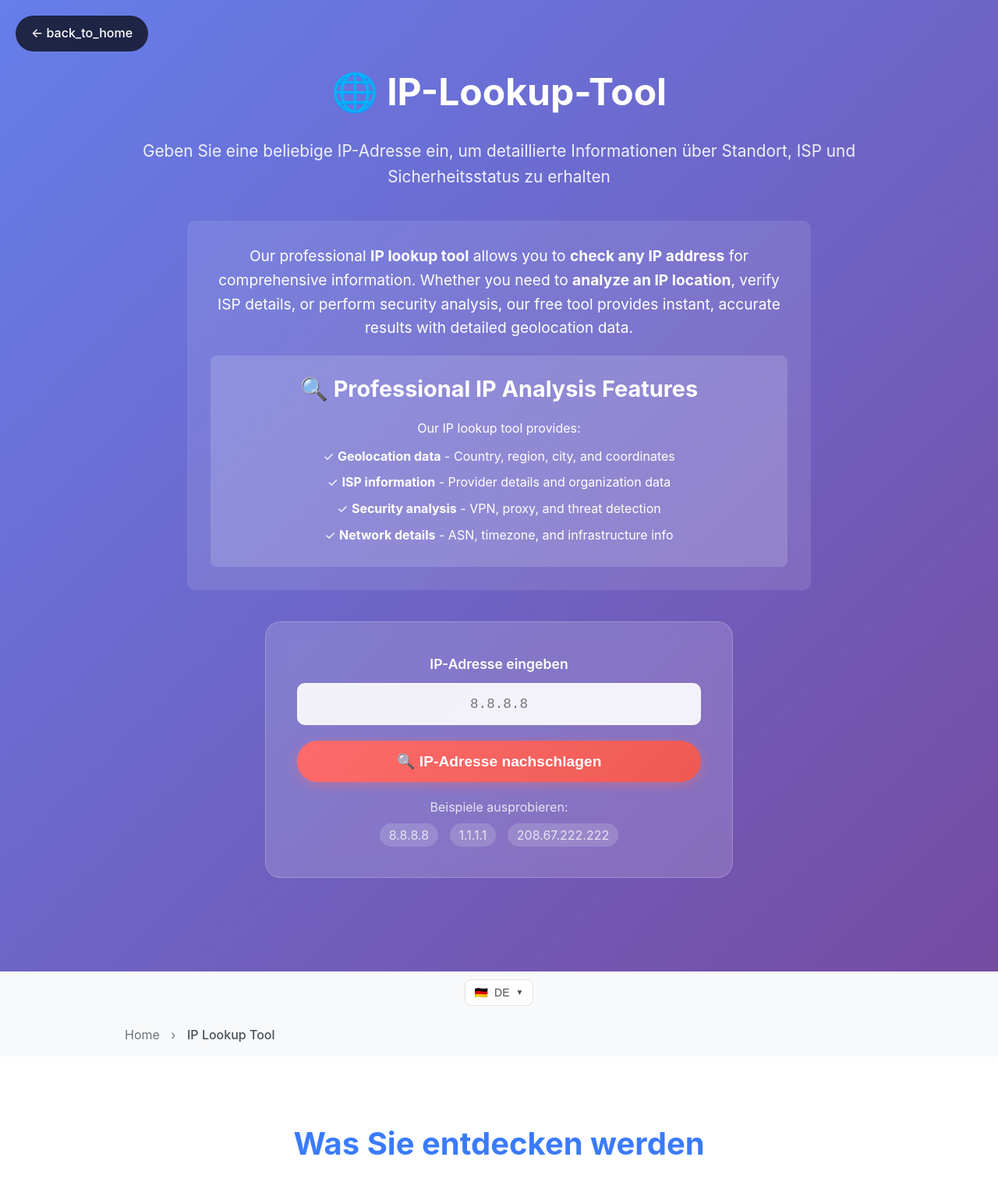
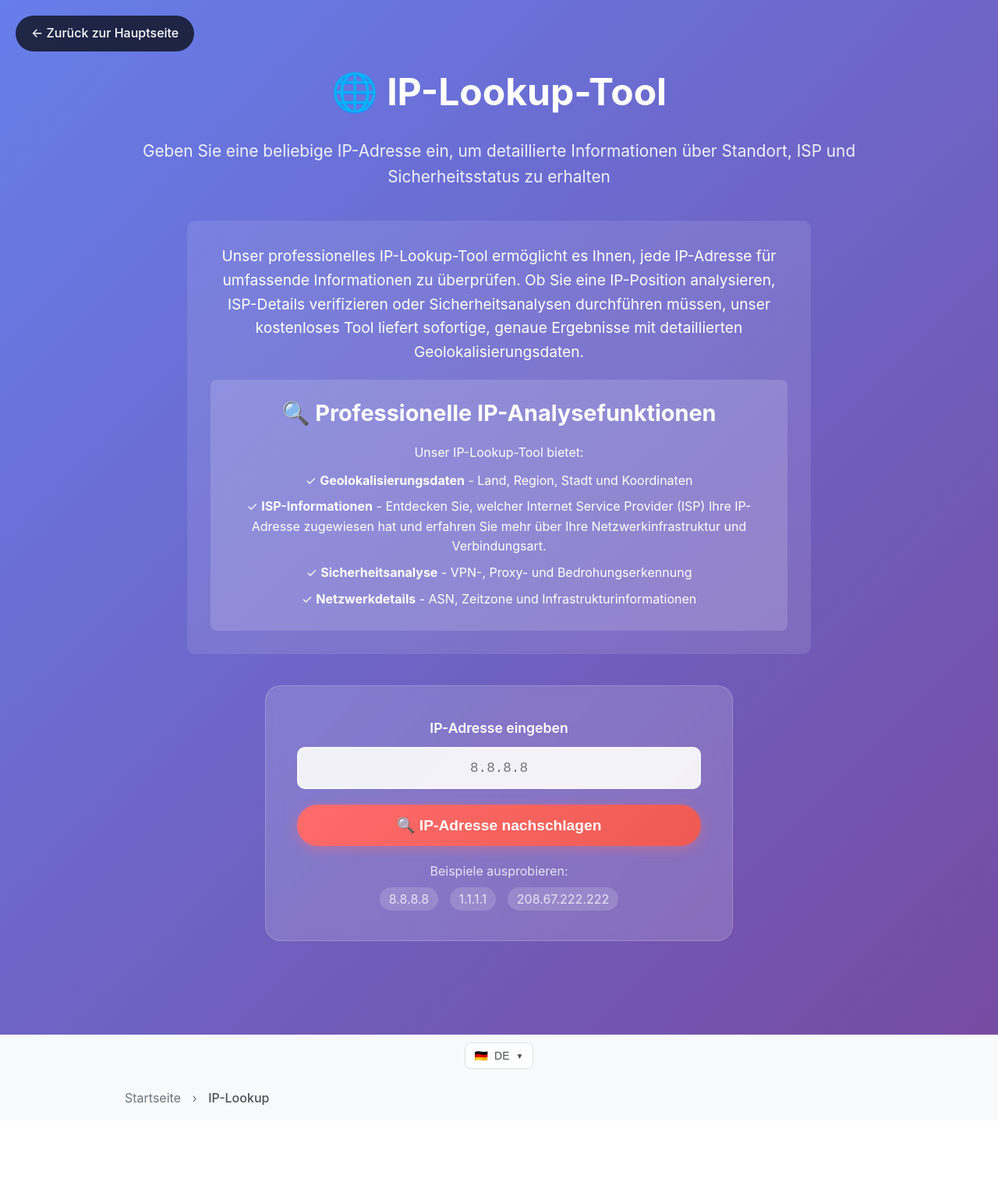
Before and after one commit to Stefanson0888/ip-checker, a FastAPI app: page /de/ip-lookup-tool in a window 1280 px wide. Shown: the top 1525 px of the page at 78% size. Run offline with FastAPI, Linux system fonts and the light colour scheme.

Commit message:
ip_lookup

```diff
--- a/locales/de/messages.json
+++ b/locales/de/messages.json
@@ -334,6 +334,19 @@
 
   "find_public_ip": "Finden Sie Ihre öffentliche IP-Adresse und Standortdetails",
   "analyze_any_ip": "Analysieren Sie jede IP-Adresse für detaillierte Informationen",
-  "complete_suite_tools": "Vollständige Suite von IP-Analyse-Tools"
+  "complete_suite_tools": "Vollständige Suite von IP-Analyse-Tools",
 
+  "ip_lookup_intro_text": "Unser professionelles IP-Lookup-Tool ermöglicht es Ihnen, jede IP-Adresse für umfassende Informationen zu überprüfen. Ob Sie eine IP-Position analysieren, ISP-Details verifizieren oder Sicherheitsanalysen durchführen müssen, unser kostenloses Tool liefert sofortige, genaue Ergebnisse mit detaillierten Geolokalisierungsdaten.",
+  "professional_ip_features": "Professionelle IP-Analysefunktionen",
+  "our_tool_provides": "Unser IP-Lookup-Tool bietet",
+  "geolocation_data": "Geolokalisierungsdaten",
+  "geolocation_data_desc": "Land, Region, Stadt und Koordinaten",
+  "security_analysis_desc": "VPN-, Proxy- und Bedrohungserkennung",
+  "network_details": "Netzwerkdetails",
+  "network_details_desc": "ASN, Zeitzone und Infrastrukturinformationen",
+  "home": "Startseite",
+  "find_current_ip_desc": "Finden Sie Ihre aktuelle öffentliche IP-Adresse und Ihren Standort",
+  "check_vpn_proxy_desc": "Überprüfen Sie, ob eine IP-Adresse VPN oder Proxy verwendet",
+  "full_ip_suite": "Vollständige IP-Suite",
+  "complete_ip_tools_desc": "Vollständige IP-Analyse- und Netzwerk-Tools"
 }
--- a/locales/en/messages.json
+++ b/locales/en/messages.json
@@ -386,6 +386,19 @@
 
   "find_public_ip": "Find your public IP address and location details",
   "analyze_any_ip": "Analyze any IP address for detailed information",
-  "complete_suite_tools": "Complete suite of IP analysis tools"
+  "complete_suite_tools": "Complete suite of IP analysis tools",
 
+  "ip_lookup_intro_text": "Our professional IP lookup tool allows you to check any IP address for comprehensive information. Whether you need to analyze an IP location, verify ISP details, or perform security analysis, our free tool provides instant, accurate results with detailed geolocation data.",
+  "professional_ip_features": "Professional IP Analysis Features",
+  "our_tool_provides": "Our IP lookup tool provides",
+  "geolocation_data": "Geolocation data",
+  "geolocation_data_desc": "Country, region, city, and coordinates",
+  "security_analysis_desc": "VPN, proxy, and threat detection",
+  "network_details": "Network details",
+  "network_details_desc": "ASN, timezone, and infrastructure info",
+  "home": "Home",
+  "find_current_ip_desc": "Find your current public IP address and location",
+  "check_vpn_proxy_desc": "Check if an IP address is using VPN or proxy",
+  "full_ip_suite": "Full IP Suite",
+  "complete_ip_tools_desc": "Complete IP analysis and networking tools"
 }
--- a/locales/hi/messages.json
+++ b/locales/hi/messages.json
@@ -333,5 +333,20 @@
 
   "find_public_ip": "अपना सार्वजनिक IP पता और स्थान विवरण खोजें",
   "analyze_any_ip": "विस्तृत जानकारी के लिए किसी भी IP पते का विश्लेषण करें",
-  "complete_suite_tools": "IP विश्लेषण उपकरणों का पूरा सूट"
+  "complete_suite_tools": "IP विश्लेषण उपकरणों का पूरा सूट",
+
+  "ip_lookup_intro_text": "हमारा प्रोफेशनल IP लुकअप टूल आपको व्यापक जानकारी के लिए किसी भी IP एड्रेस की जांच करने की अनुमति देता है। चाहे आपको IP स्थान का विश्लेषण करना हो, ISP विवरण सत्यापित करना हो, या सुरक्षा विश्लेषण करना हो, हमारा मुफ्त टूल विस्तृत जियोलोकेशन डेटा के साथ तत्काल, सटीक परिणाम प्रदान करता है।",
+  "professional_ip_features": "व्यावसायिक IP विश्लेषण सुविधाएं",
+  "our_tool_provides": "हमारा IP लुकअप टूल प्रदान करता है",
+  "geolocation_data": "जियोलोकेशन डेटा",
+  "geolocation_data_desc": "देश, क्षेत्र, शहर और निर्देशांक",
+  "isp_information_desc": "प्रदाता विवरण और संगठन डेटा",
+  "security_analysis_desc": "VPN, प्रॉक्सी और खतरा पहचान",
+  "network_details": "नेटवर्क विवरण",
+  "network_details_desc": "ASN, समय क्षेत्र और इन्फ्रास्ट्रक्चर जानकारी",
+  "home": "होम",
+  "find_current_ip_desc": "अपना वर्तमान सार्वजनिक IP पता और स्थान खोजें",
+  "check_vpn_proxy_desc": "जांचें कि क्या IP पता VPN या प्रॉक्सी का उपयोग कर रहा है",
+  "full_ip_suite": "पूर्ण IP सुइट",
+  "complete_ip_tools_desc": "पूर्ण IP विश्लेषण और नेटवर्किंग टूल्स"
 }
--- a/locales/pl/messages.json
+++ b/locales/pl/messages.json
@@ -333,6 +333,20 @@
 
   "find_public_ip": "Znajdź swój publiczny adres IP i szczegóły lokalizacji",
   "analyze_any_ip": "Analizuj dowolny adres IP w celu uzyskania szczegółowych informacji",
-  "complete_suite_tools": "Kompletny zestaw narzędzi analizy IP"
+  "complete_suite_tools": "Kompletny zestaw narzędzi analizy IP",
+
+ "ip_lookup_intro_text": "Nasze profesjonalne narzędzie wyszukiwania IP pozwala sprawdzić dowolny adres IP w celu uzyskania wyczerpujących informacji. Niezależnie od tego, czy musisz przeanalizować lokalizację IP, zweryfikować szczegóły ISP, czy przeprowadzić analizę bezpieczeństwa, nasze bezpłatne narzędzie zapewnia natychmiastowe, dokładne wyniki ze szczegółowymi danymi geolokalizacji.",
+  "professional_ip_features": "Profesjonalne funkcje analizy IP",
+  "our_tool_provides": "Nasze narzędzie wyszukiwania IP zapewnia",
+  "geolocation_data": "Dane geolokalizacji",
+  "geolocation_data_desc": "Kraj, region, miasto i współrzędne",
+  "security_analysis_desc": "Wykrywanie VPN, proxy i zagrożeń",
+  "network_details": "Szczegóły sieci",
+  "network_details_desc": "ASN, strefa czasowa i informacje o infrastrukturze",
+  "home": "Strona główna",
+  "find_current_ip_desc": "Znajdź swój obecny publiczny adres IP i lokalizację",
+  "check_vpn_proxy_desc": "Sprawdź, czy adres IP używa VPN lub proxy",
+  "full_ip_suite": "Pełny pakiet IP",
+  "complete_ip_tools_desc": "Kompletna analiza IP i narzędzia sieciowe"
 
 }
--- a/locales/ru/messages.json
+++ b/locales/ru/messages.json
@@ -386,6 +386,21 @@
 
   "find_public_ip": "Найдите свой публичный IP-адрес и детали местоположения",
   "analyze_any_ip": "Анализируйте любой IP-адрес для получения детальной информации",
-  "complete_suite_tools": "Полный набор инструментов анализа IP"
+  "complete_suite_tools": "Полный набор инструментов анализа IP",
+
+  "ip_lookup_intro_text": "Наш профессиональный инструмент поиска IP позволяет вам проверить любой IP-адрес для получения исчерпывающей информации. Независимо от того, нужно ли вам анализировать местоположение IP, проверять данные ISP или выполнять анализ безопасности, наш бесплатный инструмент предоставляет мгновенные, точные результаты с детальными данными геолокации.",
+  "professional_ip_features": "Профессиональные функции анализа IP",
+  "our_tool_provides": "Наш инструмент поиска IP предоставляет",
+  "geolocation_data": "Данные геолокации",
+  "geolocation_data_desc": "Страна, регион, город и координаты",
+  "security_analysis_desc": "Обнаружение VPN, прокси и угроз",
+  "network_details": "Сетевые детали",
+  "network_details_desc": "ASN, часовой пояс и информация об инфраструктуре",
+  "home": "Главная",
+  "find_current_ip_desc": "Найдите ваш текущий публичный IP-адрес и местоположение",
+  "check_vpn_proxy_desc": "Проверьте, использует ли IP-адрес VPN или прокси",
+  "full_ip_suite": "Полный IP-набор",
+  "complete_ip_tools_desc": "Полный анализ IP и сетевые инструменты"
+
 
 }
--- a/locales/uk/messages.json
+++ b/locales/uk/messages.json
@@ -342,6 +342,19 @@
 
   "find_public_ip": "Знайдіть вашу публічну IP-адресу та деталі місцезнаходження",
   "analyze_any_ip": "Аналізуйте будь-яку IP-адресу для отримання детальної інформації",
-  "complete_suite_tools": "Повний набір інструментів аналізу IP"
+  "complete_suite_tools": "Повний набір інструментів аналізу IP",
 
+  "ip_lookup_intro_text": "Наш професійний інструмент пошуку IP дозволяє вам перевірити будь-яку IP-адресу для отримання вичерпної інформації. Незалежно від того, чи потрібно вам аналізувати місцезнаходження IP, перевіряти дані ISP або виконувати аналіз безпеки, наш безкоштовний інструмент надає миттєві, точні результати з детальними даними геолокації.",
+  "professional_ip_features": "Професійні функції аналізу IP",
+  "our_tool_provides": "Наш інструмент пошуку IP надає",
+  "geolocation_data": "Дані геолокації",
+  "geolocation_data_desc": "Країна, регіон, місто та координати",
+  "security_analysis_desc": "Виявлення VPN, проксі та загроз",
+  "network_details": "Мережеві деталі",
+  "network_details_desc": "ASN, часовий пояс та інформація про інфраструктуру",
+  "home": "Головна",
+  "find_current_ip_desc": "Знайдіть вашу поточну публічну IP-адресу та місцезнаходження",
+  "check_vpn_proxy_desc": "Перевірте, чи використовує IP-адреса VPN або проксі",
+  "full_ip_suite": "Повний IP-набір",
+  "complete_ip_tools_desc": "Повний аналіз IP та мережеві інструменти"
 }
--- a/templates/ip-lookup-tool.html
+++ b/templates/ip-lookup-tool.html
@@ -361,7 +361,7 @@
     height="0" width="0" style="display:none;visibility:hidden"></iframe></noscript>
     {% endif %}
 
-    <a href="/" class="back-link">← {{ _('back_to_home') }}</a>
+    <a href="{% if lang != 'en' %}/{{ lang }}/{% else %}/{% endif %}" class="back-link">← {{ _('back_to_main') }}</a>
 
     <header>
         <div class="container">
@@ -370,17 +370,17 @@
 
             <div style="background: rgba(255, 255, 255, 0.1); padding: 30px; border-radius: 10px; margin: 2rem auto; max-width: 800px;">
                 <p style="font-size: 1.2rem; text-align: center; margin-bottom: 20px; color: white;">
-                    Our professional <strong>IP lookup tool</strong> allows you to <strong>check any IP address</strong> for comprehensive information. Whether you need to <strong>analyze an IP location</strong>, verify ISP details, or perform security analysis, our free tool provides instant, accurate results with detailed geolocation data.
+                    {{ _('ip_lookup_intro_text') }}
                 </p>
 
                 <div style="background: rgba(255, 255, 255, 0.15); padding: 20px; border-radius: 8px; margin-top: 20px;">
-                    <h3 style="color: white; margin-bottom: 15px;">🔍 Professional IP Analysis Features</h3>
-                    <p style="color: white; margin-bottom: 10px;">Our IP lookup tool provides:</p>
+                    <h3 style="color: white; margin-bottom: 15px;">🔍 {{ _('professional_ip_features') }}</h3>
+                    <p style="color: white; margin-bottom: 10px;">{{ _('our_tool_provides') }}:</p>
                     <ul style="list-style: none; padding: 0; color: white;">
-                        <li style="margin: 8px 0;">✓ <strong>Geolocation data</strong> - Country, region, city, and coordinates</li>
-                        <li style="margin: 8px 0;">✓ <strong>ISP information</strong> - Provider details and organization data</li>
-                        <li style="margin: 8px 0;">✓ <strong>Security analysis</strong> - VPN, proxy, and threat detection</li>
-                        <li style="margin: 8px 0;">✓ <strong>Network details</strong> - ASN, timezone, and infrastructure info</li>
+                        <li style="margin: 8px 0;">✓ <strong>{{ _('geolocation_data') }}</strong> - {{ _('geolocation_data_desc') }}</li>
+                        <li style="margin: 8px 0;">✓ <strong>{{ _('isp_information') }}</strong> - {{ _('isp_information_desc') }}</li>
+                        <li style="margin: 8px 0;">✓ <strong>{{ _('security_analysis') }}</strong> - {{ _('security_analysis_desc') }}</li>
+                        <li style="margin: 8px 0;">✓ <strong>{{ _('network_details') }}</strong> - {{ _('network_details_desc') }}</li>
                     </ul>
                 </div>
             </div>
@@ -421,9 +421,9 @@
 
     <nav class="breadcrumbs" style="background: #f8f9fa; padding: 15px 0;">
         <div class="container">
-            <a href="/" style="color: #6c757d; text-decoration: none;">Home</a>
+            <a href="{% if lang != 'en' %}/{{ lang }}/{% else %}/{% endif %}" style="color: #6c757d; text-decoration: none;">{{ _('home') }}</a>
             <span style="margin: 0 10px; color: #6c757d;">›</span>
-            <span style="color: #495057; font-weight: 500;">IP Lookup Tool</span>
+            <span style="color: #495057; font-weight: 500;">{{ _('ip_lookup') }}</span>
         </div>
     </nav>
 
@@ -460,22 +460,22 @@
         </div>
         <section class="related-tools" style="background: #f8f9fa; padding: 60px 0; margin-top: 60px;">
             <div class="container">
-                <h2>Related IP Analysis Tools</h2>
+                <h2>{{ _('related_ip_tools') }}</h2>
                 <div style="display: grid; grid-template-columns: repeat(auto-fit, minmax(250px, 1fr)); gap: 20px; margin-top: 30px;">
                     <a href="{% if lang != 'en' %}/{{ lang }}{% endif %}/what-is-my-ip"
                        style="background: white; padding: 20px; border-radius: 10px; text-decoration: none; color: #495057; box-shadow: 0 2px 10px rgba(0,0,0,0.1);">
-                        <h3 style="color: #3a7bfd; margin-bottom: 10px;">🌐 What Is My IP</h3>
-                        <p>Find your current public IP address and location</p>
+                       <h3 style="color: #3a7bfd; margin-bottom: 10px;">🌐 {{ _('what_is_my_ip_title') }}</h3>
+                       <p>{{ _('find_current_ip_desc') }}</p>
                     </a>
                     <a href="{% if lang != 'en' %}/{{ lang }}{% endif %}/am-i-using-vpn"
                        style="background: white; padding: 20px; border-radius: 10px; text-decoration: none; color: #495057; box-shadow: 0 2px 10px rgba(0,0,0,0.1);">
-                        <h3 style="color: #3a7bfd; margin-bottom: 10px;">🔒 VPN Detection</h3>
-                        <p>Check if an IP address is using VPN or proxy</p>
+                       <h3 style="color: #3a7bfd; margin-bottom: 10px;">🔒 {{ _('vpn_detection') }}</h3>
+                       <p>{{ _('check_vpn_proxy_desc') }}</p>
                     </a>
                     <a href="{{ language_urls[lang] if lang != 'en' else '/' }}"
                        style="background: white; padding: 20px; border-radius: 10px; text-decoration: none; color: #495057; box-shadow: 0 2px 10px rgba(0,0,0,0.1);">
-                        <h3 style="color: #3a7bfd; margin-bottom: 10px;">📍 Full IP Suite</h3>
-                        <p>Complete IP analysis and networking tools</p>
+                       <h3 style="color: #3a7bfd; margin-bottom: 10px;">📍 {{ _('full_ip_suite') }}</h3>
+                       <p>{{ _('complete_ip_tools_desc') }}</p>
                     </a>
                 </div>
             </div>
```
Also changed, not shown: 2 other files.
